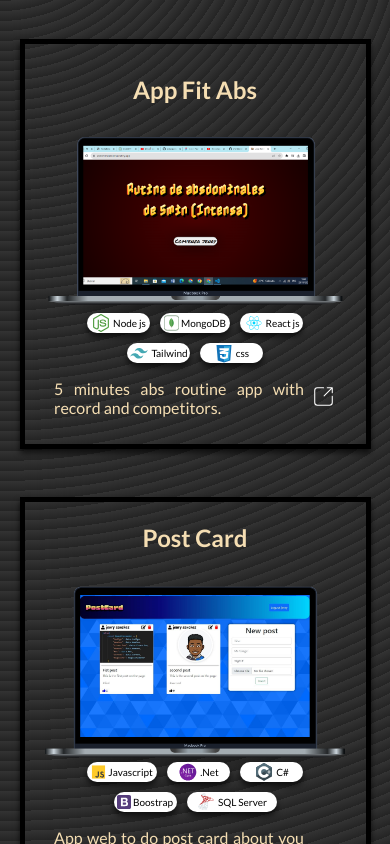
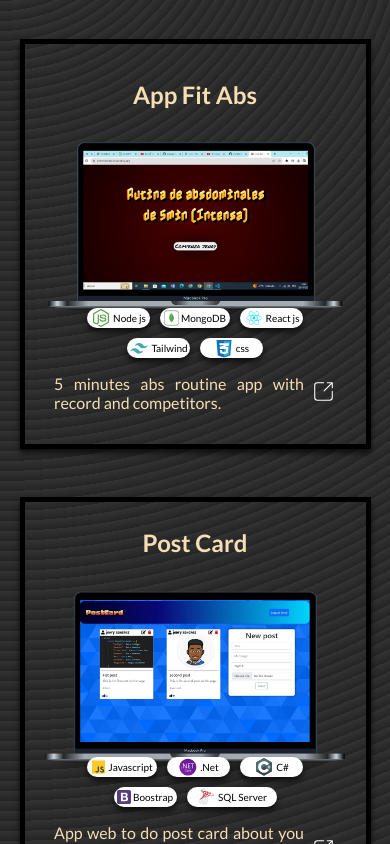
Before and after one commit to Jenry560/My_portafolio, a Next.js app: page / in a window 390 px wide. Shown: the part 4600-5444 px from the top of the page. Built offline with nearby package versions, Linux system fonts and the light colour scheme.

Commit message:
arrglando iphone

```diff
--- a/app/app.css
+++ b/app/app.css
@@ -313,7 +313,7 @@ Los elementos del centro  */
   width: 20px;
 }
 .image1 {
-  margin-bottom: -20px;
+  margin-bottom: -30px;
   transition: transform 0.3s ease;
 }
 .image1:hover {
```
